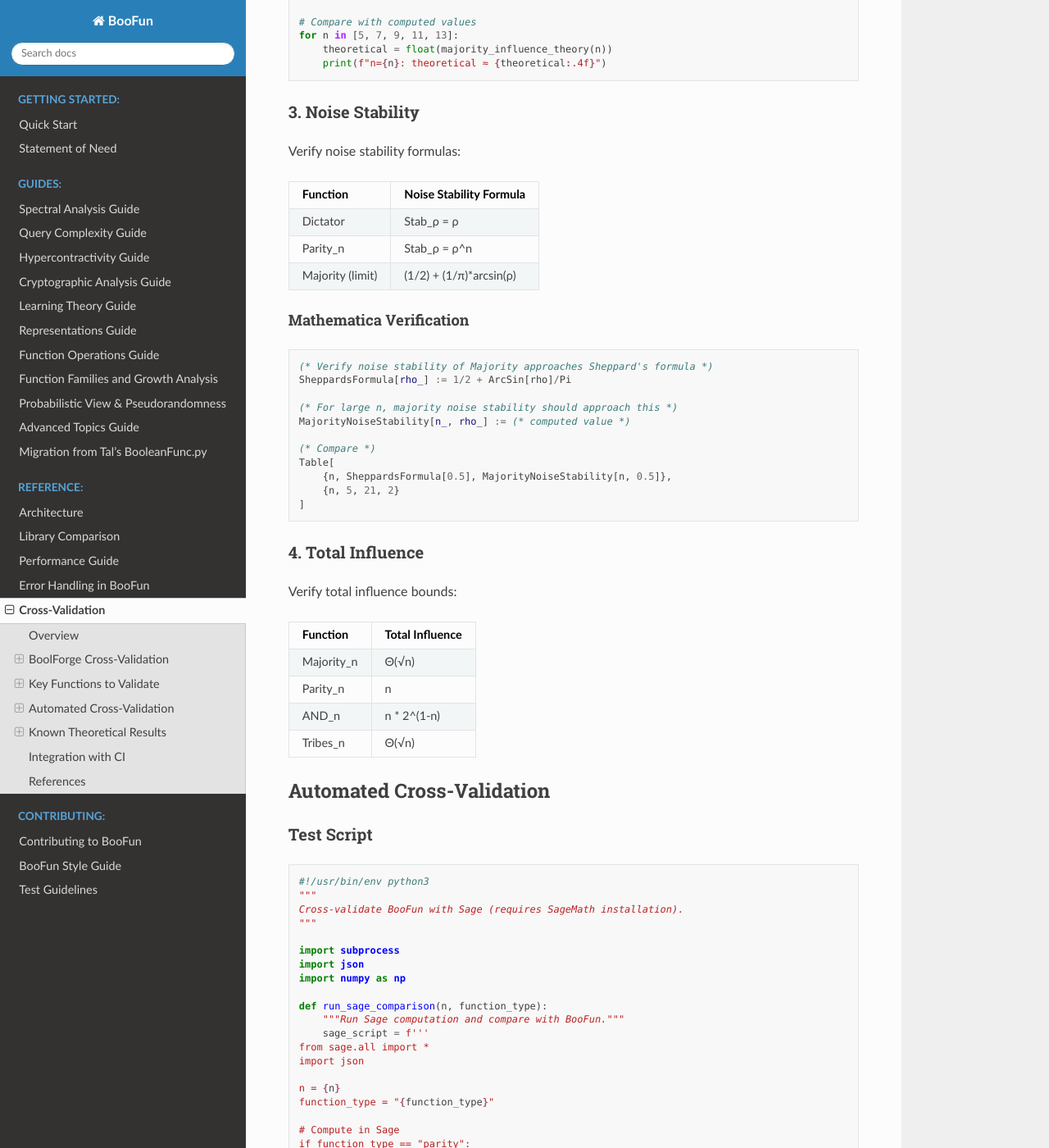
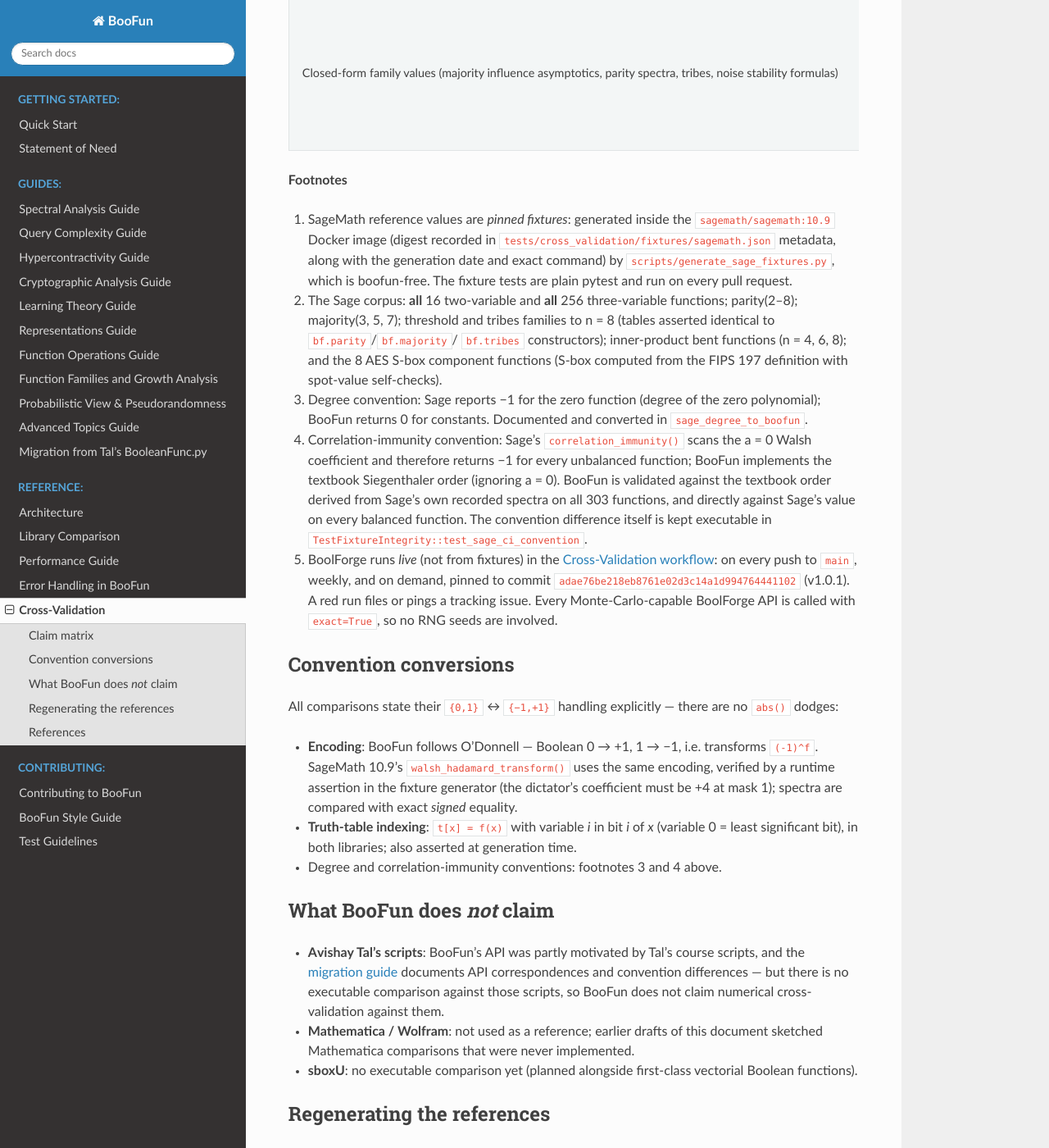
Before and after one commit to GabbyTab/boofun, a Sphinx documentation site: the page built from docs/cross_validation.md, in a window 1280 px wide and 1400 px high, scrolled down 3023 px. Shown: the whole window at 82% size. Built offline with Sphinx 7.4.7 and the Read the Docs theme 3.1.0, drawn with Linux system fonts in a browser that asks for light colours; some of the changed text lies outside the part shown.

Commit message:
docs: rewrite cross_validation.md as a claim matrix
Replaces the 307-line mix of aspirations and never-run script sketches
(including Mathematica code and an unimplemented CI job) with the actual
state: a claim -> reference+version -> family/range -> tolerance -> test
matrix covering the Sage fixture suite, the live BoolForge job, the
published-value tests, internal redundant paths, and theorem checks.
Documents the convention conversions, the two real Sage divergences
(ANF degree of zero, CI of unbalanced functions), what BooFun does NOT
claim (Tal scripts = API correspondence only; no Mathematica; no sboxU
yet), and the pin-bump/regeneration procedures.

Refs: #79

````diff
--- a/docs/cross_validation.md
+++ b/docs/cross_validation.md
@@ -1,307 +1,119 @@
 # Cross-Validation
 
-This document describes how to cross-validate BooFun results with other libraries and established mathematical software.
+BooFun treats verifiability as a design commitment: every cross-validation
+claim made in the documentation or the JOSS paper links to an executable
+test, and states the reference (with version), the function families and
+parameter ranges covered, and the tolerance used. If a claim is not in the
+matrix below, BooFun does not claim it.
 
-## Overview
+All test modules live in
+[`tests/cross_validation/`](https://github.com/GabbyTab/boofun/tree/main/tests/cross_validation).
 
-Cross-validation ensures our implementations are mathematically correct by comparing results with:
-1. **BoolForge** - Boolean function/network library for systems biology
-2. **SageMath** - Open-source mathematics software
-3. **Mathematica** - Wolfram's computational mathematics platform
+## Claim matrix
 
-## BoolForge Cross-Validation
+| Claim | Reference (version) | Families / range | Tolerance | Test |
+|---|---|---|---|---|
+| Walsh spectra match SageMath entry-by-entry (signed) | SageMath 10.9, pinned Docker fixtures¹ | full corpus² (303 functions) | exact integers | [`test_sagemath.py::test_walsh_spectrum`](https://github.com/GabbyTab/boofun/blob/main/tests/cross_validation/test_sagemath.py) |
+| Nonlinearity matches SageMath | SageMath 10.9¹ | full corpus² | exact | [`test_sagemath.py::test_nonlinearity`](https://github.com/GabbyTab/boofun/blob/main/tests/cross_validation/test_sagemath.py) |
+| Algebraic (ANF) degree matches SageMath | SageMath 10.9¹ | full corpus² | exact³ | [`test_sagemath.py::test_algebraic_degree`](https://github.com/GabbyTab/boofun/blob/main/tests/cross_validation/test_sagemath.py) |
+| Correlation immunity matches the Siegenthaler order derived from SageMath's spectra | SageMath 10.9¹ | full corpus² | exact⁴ | [`test_sagemath.py::test_correlation_immunity`](https://github.com/GabbyTab/boofun/blob/main/tests/cross_validation/test_sagemath.py) |
+| Balancedness and bent detection match SageMath | SageMath 10.9¹ | full corpus² | exact | [`test_sagemath.py`](https://github.com/GabbyTab/boofun/blob/main/tests/cross_validation/test_sagemath.py) |
+| Canalization (is_canalizing, depth, essential variables, monotonicity, symmetry groups) matches BoolForge | BoolForge v1.0.1, commit `adae76b`⁵ | AND/OR/parity/majority, n = 2–5; constants; dictators | exact | [`test_boolforge.py`](https://github.com/GabbyTab/boofun/blob/main/tests/cross_validation/test_boolforge.py) |
+| Influences match BoolForge exact activities; total influence matches BoolForge exact average sensitivity | BoolForge v1.0.1⁵ | majority(5) | float, rtol 1e-2 (fp noise only; `exact=True`, no sampling) | [`test_boolforge.py::TestBoolForgeSpectral`](https://github.com/GabbyTab/boofun/blob/main/tests/cross_validation/test_boolforge.py) |
+| AES S-box: differential uniformity 4, component nonlinearity 112 | Nyberg, EUROCRYPT 1993; FIPS 197 | all 8 single-bit components, n = 8 | exact | [`test_published_values.py::TestAESSBox`](https://github.com/GabbyTab/boofun/blob/main/tests/cross_validation/test_published_values.py) |
+| AES S-box: linearity 32, LAT/DDT spot values, component degree 7 | Daemen & Rijmen 2002 | n = 8 | exact | [`test_published_values.py::TestAESSBox`](https://github.com/GabbyTab/boofun/blob/main/tests/cross_validation/test_published_values.py) |
+| PRESENT S-box: differential uniformity 4, linearity 8 | Bogdanov et al., CHES 2007 | n = 4 | exact | [`test_published_values.py::TestPRESENTSBox`](https://github.com/GabbyTab/boofun/blob/main/tests/cross_validation/test_published_values.py) |
+| Known bent functions attain the Rothaus bound 2^(n−1) − 2^(n/2−1) | Rothaus 1976; thomasarmel README tables | n = 4, 6, 8 | exact | [`test_published_values.py::TestBentFunctions`](https://github.com/GabbyTab/boofun/blob/main/tests/cross_validation/test_published_values.py) |
+| Fourier coefficients via FWHT match direct correlation sums (independent code paths) | internal redundant path | 7 standard functions, n = 3–4, all 2^n coefficients | 1e-10 | [`test_internal_consistency.py::test_fwht_vs_direct_correlation_sums`](https://github.com/GabbyTab/boofun/blob/main/tests/cross_validation/test_internal_consistency.py) |
+| Influences (5 paths), total influence (9 paths), sensitivity (3 modules), degree, noise stability, variance, bias, certificates, decision-tree depth agree across modules | internal redundant paths | standard 3–4 var functions | 1e-10 / exact | [`test_internal_consistency.py`](https://github.com/GabbyTab/boofun/blob/main/tests/cross_validation/test_internal_consistency.py) |
+| Huang's sensitivity theorem, Nisan–Szegedy, the s ≤ bs ≤ C ≤ D chain, D(AND_n) = D(OR_n) = n, property-testing accept/reject behavior | Huang 2019; Nisan & Szegedy 1994; Buhrman & de Wolf 2002 | AND/OR/majority/parity, n = 2–5; seeds pinned | exact | [`test_theoretical_bounds.py`](https://github.com/GabbyTab/boofun/blob/main/tests/cross_validation/test_theoretical_bounds.py) |
+| Closed-form family values (majority influence asymptotics, parity spectra, tribes, noise stability formulas) | O'Donnell 2014 | families to n ≈ 21 | stated per test (asymptotics ≤ 15% rel.) | [`tests/test_theoretical_validation.py`](https://github.com/GabbyTab/boofun/blob/main/tests/test_theoretical_validation.py) |
 
-[BoolForge](https://github.com/ckadelka/BoolForge) (Kadelka & Coberly, 2025) is a Python library for Boolean functions and networks, focused on canalization for systems biology.
+**Footnotes**
 
-### What We Validate
+1. SageMath reference values are *pinned fixtures*: generated inside the
+   `sagemath/sagemath:10.9` Docker image (digest recorded in
+   [`tests/cross_validation/fixtures/sagemath.json`](https://github.com/GabbyTab/boofun/blob/main/tests/cross_validation/fixtures/sagemath.json)
+   metadata, along with the generation date and exact command) by
+   [`scripts/generate_sage_fixtures.py`](https://github.com/GabbyTab/boofun/blob/main/scripts/generate_sage_fixtures.py),
+   which is boofun-free. The fixture tests are plain pytest and run on every
+   pull request.
+2. The Sage corpus: **all** 16 two-variable and **all** 256 three-variable
+   functions; parity(2–8); majority(3, 5, 7); threshold and tribes families
+   to n = 8 (tables asserted identical to `bf.parity`/`bf.majority`/
+   `bf.tribes` constructors); inner-product bent functions (n = 4, 6, 8);
+   and the 8 AES S-box component functions (S-box computed from the FIPS 197
+   definition with spot-value self-checks).
+3. Degree convention: Sage reports −1 for the zero function (degree of the
+   zero polynomial); BooFun returns 0 for constants. Documented and
+   converted in `sage_degree_to_boofun`.
+4. Correlation-immunity convention: Sage's `correlation_immunity()` scans
+   the a = 0 Walsh coefficient and therefore returns −1 for every unbalanced
+   function; BooFun implements the textbook Siegenthaler order (ignoring
+   a = 0). BooFun is validated against the textbook order derived from
+   Sage's own recorded spectra on all 303 functions, and directly against
+   Sage's value on every balanced function. The convention difference itself
+   is kept executable in `TestFixtureIntegrity::test_sage_ci_convention`.
+5. BoolForge runs *live* (not from fixtures) in the
+   [Cross-Validation workflow](https://github.com/GabbyTab/boofun/blob/main/.github/workflows/cross-validation.yml):
+   on every push to `main`, weekly, and on demand, pinned to commit
+   `adae76be218eb8761e02d3c14a1d994764441102` (v1.0.1). A red run files or
+   pings a tracking issue. Every Monte-Carlo-capable BoolForge API is called
+   with `exact=True`, so no RNG seeds are involved.
 
-| Property | BooFun | BoolForge | Status |
-|----------|--------|-----------|--------|
-| is_canalizing | `is_canalizing(f)` | `f.is_canalizing()` | ✓ Matches |
-| canalizing_depth | `get_canalizing_depth(f)` | `f.get_canalizing_depth()` | ✓ Matches |
-| essential_variables | `get_essential_variables(f)` | `f.get_number_of_essential_variables()` | ✓ Matches |
-| is_monotonic | `f.is_monotone()` | `f.is_monotonic()` | ✓ Matches |
-| symmetry_groups | `get_symmetry_groups(f)` | `f.get_symmetry_groups()` | ✓ Matches |
+## Convention conversions
 
-### Running the Tests
+All comparisons state their `{0,1}` ↔ `{−1,+1}` handling explicitly —
+there are no `abs()` dodges:
 
-```bash
-# Install BoolForge
-pip install git+https://github.com/ckadelka/BoolForge
+- **Encoding**: BooFun follows O'Donnell — Boolean 0 → +1, 1 → −1, i.e.
+  transforms `(-1)^f`. SageMath 10.9's `walsh_hadamard_transform()` uses the
+  same encoding, verified by a runtime assertion in the fixture generator
+  (the dictator's coefficient must be +4 at mask 1); spectra are compared
+  with exact *signed* equality.
+- **Truth-table indexing**: `t[x] = f(x)` with variable *i* in bit *i* of
+  *x* (variable 0 = least significant bit), in both libraries; also
+  asserted at generation time.
+- Degree and correlation-immunity conventions: footnotes 3 and 4 above.
 
-# Run cross-validation tests
-pytest tests/cross_validation/test_boolforge.py -v
-```
+## What BooFun does *not* claim
 
-### Example Validation
+- **Avishay Tal's scripts**: BooFun's API was partly motivated by Tal's
+  course scripts, and the
+  {doc}`migration guide <guides/migration_from_tal>` documents API
+  correspondences and convention differences — but there is no executable
+  comparison against those scripts, so BooFun does not claim numerical
+  cross-validation against them.
+- **Mathematica / Wolfram**: not used as a reference; earlier drafts of this
+  document sketched Mathematica comparisons that were never implemented.
+- **sboxU**: no executable comparison yet (planned alongside first-class
+  vectorial Boolean functions).
 
-```python
-import boolforge
-import boofun as bf
-from boofun.analysis.canalization import is_canalizing, get_canalizing_depth
+## Regenerating the references
 
-# Create same function in both libraries
-bf_and = bf.AND(3)
-boolforge_and = boolforge.BooleanFunction([0, 0, 0, 0, 0, 0, 0, 1])
-
-# Compare canalization
-assert is_canalizing(bf_and) == boolforge_and.is_canalizing()  # Both True
-assert get_canalizing_depth(bf_and) == boolforge_and.get_canalizing_depth()  # Both 3
-```
-
-### Notes on BoolForge
-
-- BoolForge uses **Monte Carlo** for some measures (like `get_average_sensitivity()`), so values may vary slightly from BooFun's exact computations.
-- BoolForge focuses on **Boolean networks** (interconnected functions) which BooFun does not support.
-- BoolForge has features BooFun lacks: `get_layer_structure()`, `get_canalizing_strength()`, random generators with constraints.
-- BooFun has features BoolForge lacks: Fourier analysis, query complexity, property testing, hypercontractivity.
-
-## Key Functions to Validate
-
-### 1. Fourier Transform (Walsh-Hadamard)
-
-The core of Boolean function analysis. Verify that:
-- Parseval's identity holds: Σ f̂(S)² = 1 for Boolean functions
-- Specific coefficients match known theoretical values
-
-#### SageMath Validation
-
-```python
-# SageMath code for comparison
-from sage.all import *
-
-def sage_fourier_coefficients(f, n):
-    """Compute Fourier coefficients in Sage for comparison."""
-    size = 2^n
-    coeffs = []
-
-    for S in range(size):
-        # Compute f̂(S) = E[f(x) * χ_S(x)]
-        total = 0
-        for x in range(size):
-            # χ_S(x) = (-1)^(popcount(x & S))
-            parity = Integer(x & S).popcount() % 2
-            char_val = (-1)^parity
-            # f(x) in {-1, +1}
-            f_val = 1 - 2*f(x)
-            total += f_val * char_val
-        coeffs.append(total / size)
-
-    return coeffs
-```
-
-#### Mathematica Validation
-
-```mathematica
-(* Mathematica code for comparison *)
-FourierCoefficient[f_, n_, S_] := Module[{size, total},
-    size = 2^n;
-    total = Sum[
-        With[{parity = Mod[DigitCount[BitAnd[x, S], 2, 1], 2]},
-            (1 - 2*f[x]) * (-1)^parity
-        ],
-        {x, 0, size - 1}
-    ];
-    total / size
-]
-```
-
-### 2. Influence Computation
-
-Verify that influences match for known functions:
-
-| Function | Expected Influence per Variable |
-|----------|--------------------------------|
-| Majority_n (odd n) | 2/π * √(2/(π*n)) ≈ 0.798/√n |
-| Parity_n | 1 for all variables |
-| Dictator | 1 for dictator variable, 0 otherwise |
-| AND_n | 2^(1-n) for all variables |
-
-#### SageMath Test
-
-```python
-# Verify majority influence against theory
-from sage.all import *
-
-def majority_influence_theory(n):
-    """Theoretical influence for majority function."""
-    # For large n: Inf_i[MAJ_n] ≈ sqrt(2/(π*n))
-    return sqrt(2 / (pi * n))
-
-# Compare with computed values
-for n in [5, 7, 9, 11, 13]:
-    theoretical = float(majority_influence_theory(n))
-    print(f"n={n}: theoretical ≈ {theoretical:.4f}")
-```
-
-### 3. Noise Stability
-
-Verify noise stability formulas:
-
-| Function | Noise Stability Formula |
-|----------|------------------------|
-| Dictator | Stab_ρ = ρ |
-| Parity_n | Stab_ρ = ρ^n |
-| Majority (limit) | (1/2) + (1/π)*arcsin(ρ) |
-
-#### Mathematica Verification
-
-```mathematica
-(* Verify noise stability of Majority approaches Sheppard's formula *)
-SheppardsFormula[rho_] := 1/2 + ArcSin[rho]/Pi
-
-(* For large n, majority noise stability should approach this *)
-MajorityNoiseStability[n_, rho_] := (* computed value *)
-
-(* Compare *)
-Table[
-    {n, SheppardsFormula[0.5], MajorityNoiseStability[n, 0.5]},
-    {n, 5, 21, 2}
-]
-```
-
-### 4. Total Influence
-
-Verify total influence bounds:
-
-| Function | Total Influence |
-|----------|----------------|
-| Majority_n | Θ(√n) |
-| Parity_n | n |
-| AND_n | n * 2^(1-n) |
-| Tribes_n | Θ(√n) |
-
-## Automated Cross-Validation
-
-### Test Script
-
-```python
-#!/usr/bin/env python3
-"""
-Cross-validate BooFun with Sage (requires SageMath installation).
-"""
-
-import subprocess
-import json
-import numpy as np
-
-def run_sage_comparison(n, function_type):
-    """Run Sage computation and compare with BooFun."""
-    sage_script = f'''
-from sage.all import *
-import json
-
-n = {n}
-function_type = "{function_type}"
-
-# Compute in Sage
-if function_type == "parity":
-    def f(x):
-        return Integer(x).popcount() % 2
-elif function_type == "majority":
-    def f(x):
-        return 1 if Integer(x).popcount() > n // 2 else 0
-elif function_type == "and":
-    def f(x):
-        return 1 if x == 2^n - 1 else 0
-
-# Compute Fourier coefficients
-coeffs = []
-size = 2^n
-for S in range(size):
-    total = 0
-    for x in range(size):
-        parity = Integer(x & S).popcount() % 2
-        char_val = (-1)^parity
-        f_val = 1 - 2*f(x)
-        total += f_val * char_val
-    coeffs.append(float(total / size))
-
-print(json.dumps({{"coefficients": coeffs}}))
-'''
-
-    result = subprocess.run(
-        ["sage", "-c", sage_script],
-        capture_output=True, text=True
-    )
-
-    if result.returncode == 0:
-        return json.loads(result.stdout)
-    else:
-        raise RuntimeError(f"Sage failed: {result.stderr}")
-
-
-def compare_with_boofun(n, function_type):
-    """Compare Sage results with BooFun."""
-    import boofun as bf
-
-    # Get BooFun result
-    if function_type == "parity":
-        f = bf.parity(n)
-    elif function_type == "majority":
-        f = bf.majority(n)
-    elif function_type == "and":
-        f = bf.AND(n)
-
-    bf_coeffs = f.fourier()
-
-    # Get Sage result
-    try:
-        sage_result = run_sage_comparison(n, function_type)
-        sage_coeffs = np.array(sage_result["coefficients"])
-
-        # Compare
-        max_diff = np.max(np.abs(bf_coeffs - sage_coeffs))
-        print(f"{function_type}(n={n}): max difference = {max_diff:.2e}")
-
-        if max_diff < 1e-10:
-            print("  ✓ PASS")
-        else:
-            print("  ✗ FAIL")
-
-    except FileNotFoundError:
-        print("  (Sage not installed - skipping)")
-```
-
-## Known Theoretical Results
-
-### Parity Function
-- f̂(S) = 0 for S ≠ [n]
-- f̂([n]) = ±1 (depending on convention)
-- Total influence = n
-- Noise stability = ρ^n
-
-### Majority Function
-- All variables have equal influence (symmetric)
-- Degree = n (for odd n)
-- Fourier weight concentrated on odd-sized subsets
-- For large n: Inf_i ≈ √(2/(πn))
-
-### Threshold Functions
-- Chow parameters uniquely determine threshold functions
-- LTFs have low noise sensitivity (stable)
-
-## Integration with CI
-
-Add to CI workflow:
-
-```yaml
-# .github/workflows/ci.yml
-cross-validation:
-  runs-on: ubuntu-latest
-  steps:
-    - uses: actions/checkout@v3
-    - name: Install Sage
-      run: |
-        sudo apt-get update
-        sudo apt-get install -y sagemath
-    - name: Run cross-validation
-      run: |
-        python scripts/cross_validate_sage.py
-```
+- **SageMath fixtures**: `./scripts/generate_sage_fixtures.sh` (requires
+  Docker). To bump the pinned Sage version, edit `SAGE_TAG` in the wrapper,
+  regenerate, and commit the fixture diff — the metadata header makes the
+  provenance change reviewable.
+- **BoolForge pin**: bump `BOOLFORGE_REF` in
+  `.github/workflows/cross-validation.yml` and recompile
+  `requirements/boolforge.txt` if BoolForge's dependencies changed (see
+  `requirements/README.md`).
 
 ## References
 
-1. O'Donnell, R. (2014). *Analysis of Boolean Functions*. Cambridge University Press.
-2. SageMath Documentation: https://doc.sagemath.org/
-3. Wolfram Language Documentation: https://reference.wolfram.com/language/
+1. O'Donnell, R. (2014). *Analysis of Boolean Functions*. Cambridge
+   University Press.
+2. NIST FIPS 197 (2001). *Advanced Encryption Standard (AES)*.
+3. Nyberg, K. (1993). Differentially uniform mappings for cryptography.
+   *EUROCRYPT 1993*.
+4. Daemen, J., & Rijmen, V. (2002). *The Design of Rijndael*. Springer.
+5. Bogdanov, A., et al. (2007). PRESENT: An ultra-lightweight block cipher.
+   *CHES 2007*.
+6. Rothaus, O. (1976). On "bent" functions. *J. Combinatorial Theory A* 20.
+7. Huang, H. (2019). Induced subgraphs of hypercubes and a proof of the
+   Sensitivity Conjecture. *Annals of Mathematics* 190.
+8. Nisan, N., & Szegedy, M. (1994). On the degree of Boolean functions as
+   real polynomials. *Computational Complexity* 4.
+9. SageMath Documentation: <https://doc.sagemath.org/>
+10. BoolForge: <https://github.com/ckadelka/BoolForge>
````
